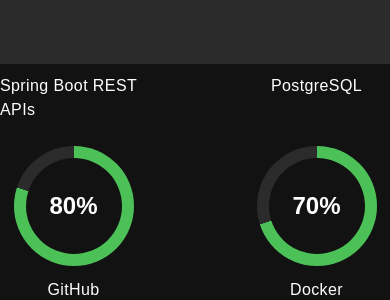
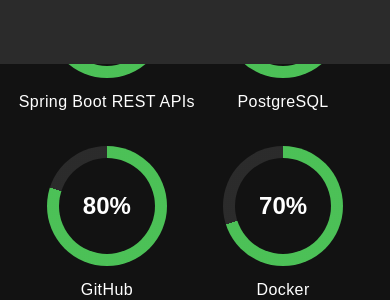
Before and after one commit to PrakashShirpali/portfolio, a React (Vite) app: page /portfolio/about in a window 390 px wide. Shown: the part 1624-1924 px from the top of the page. Built offline with nearby package versions, Linux system fonts and the light colour scheme.

Commit message:
improved responsives

```diff
--- a/src/components/SkillCircle.tsx
+++ b/src/components/SkillCircle.tsx
@@ -47,7 +47,7 @@
         </div>
       </motion.div>
 
-      <p className="text-pforeground tracking-wide">{name}</p>
+      <p className="text-pforeground tracking-wide text-center">{name}</p>
 
     </div>
   );
--- a/src/pages/About.tsx
+++ b/src/pages/About.tsx
@@ -122,7 +122,7 @@
 
       <div className="flex flex-col items-center pt-20 relative left-[50vw] -translate-x-1/2">
         <h1 className="text-2xl font-bold uppercase mb-6 text-pforeground max-sm:text-xl">My Skills</h1>
-        <div className="grid grid-cols-4 max-md:grid-cols-2 gap-y-6 gap-x-24 mt-4">
+        <div className="grid grid-cols-4 max-md:grid-cols-2 gap-y-8 md:gap-x-24 mt-4">
           {skills.map((skill, index) => (
             <SkillCircle key={index} name={skill.name} percent={skill.percent} />
           ))}
--- a/src/pages/Home.tsx
+++ b/src/pages/Home.tsx
@@ -20,25 +20,25 @@
 
         <div className="text-mtheme flex font-bold text-5xl max-sm:text-3xl max-md:text-center relative">
           <Minus className="max-md:hidden relative bottom-2" size={64} />
-          <span className="font-(family-name:--font-poppin) uppercase">I'm Prakash Shirpali.</span>
+          <span className="font-(family-name:--font-poppin) uppercase text-nowrap">I'm Prakash Shirpali.</span>
         </div>
 
         <TypeAnimation
           sequence={[
             "Software Engineer",
             1000,
-            "",                // delete text
+            "",
             0,
             "Full Stack Developer",
             1000,
-            "",                // delete text
+            "",
             0,
           ]}
           wrapper="span"
           speed={20}
           repeat={Infinity}
           cursor={false}
-          className="uppercase font-bold text-5xl text-pforeground font-(family-name:--font-poppin) max-sm:text-3xl max-md:text-center h-12"
+          className="uppercase font-bold text-5xl text-pforeground font-(family-name:--font-poppin) max-sm:text-2xl max-md:text-center h-12 text-nowrap"
         />
 
         <p className="w-full leading-8 my-6 px-2 text-base text-pforeground font-(family-name:--font-open) max-md:px-4 max-md:text-center">
```
